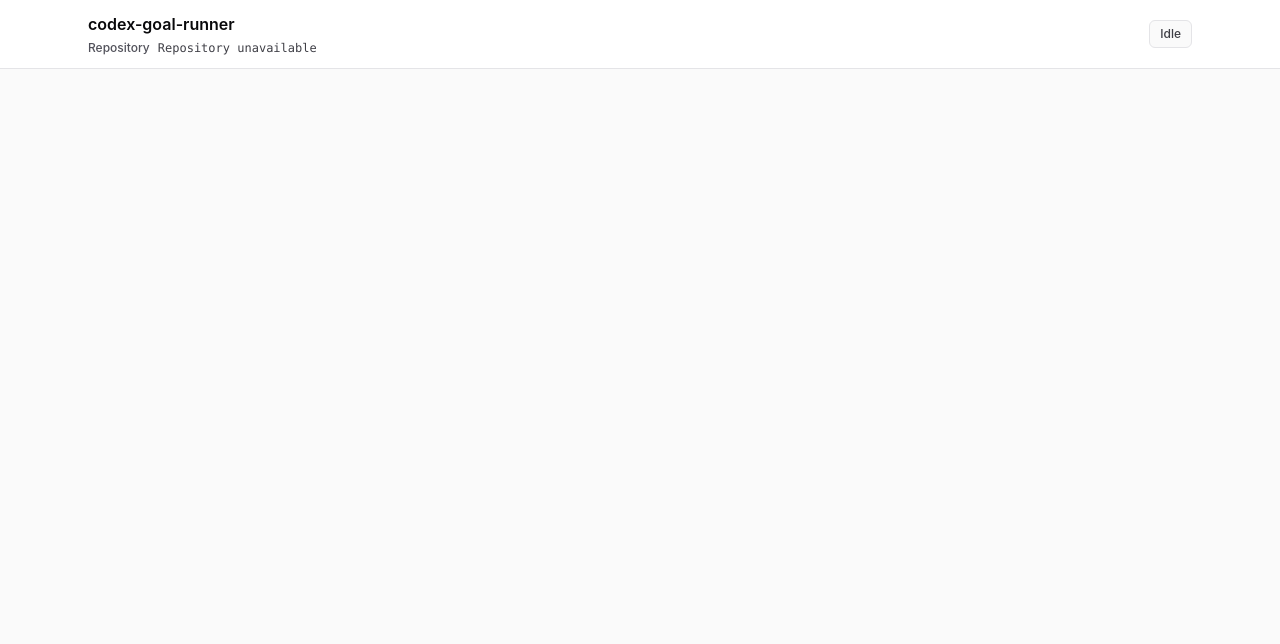
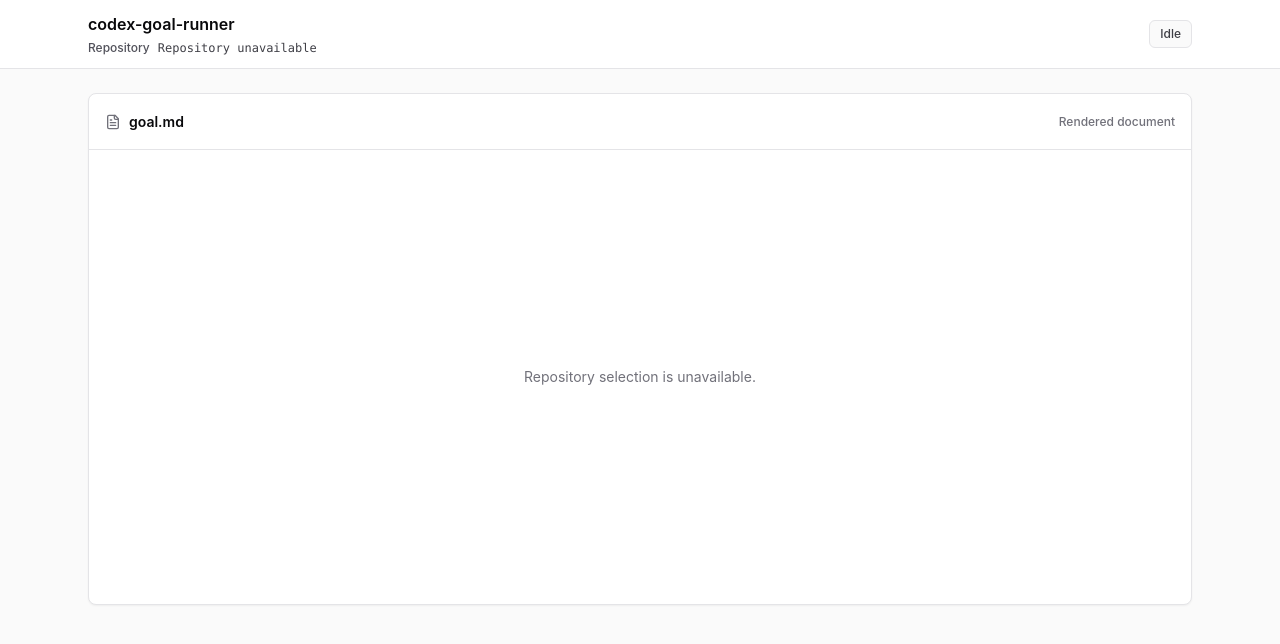
Before and after one commit to Scott-Bauman/agent-goal-runner, a React (Vite) app: page / in a window 1280 px wide. Shown: the top 644 px of the page. Built offline with nearby package versions, Linux system fonts and the light colour scheme; no server answers.

Commit message:
goal.md update

```diff
--- a/src/web/App.tsx
+++ b/src/web/App.tsx
@@ -1,4 +1,5 @@
 import { useEffect, useState } from "react";
+import { FileText } from "lucide-react";
 
 type RunnerStatus =
   | "idle"
@@ -76,6 +77,52 @@ function TopBar({
   );
 }
 
+function GoalDocumentPanel({
+  repositorySelection,
+}: {
+  repositorySelection: RepositorySelectionState;
+}) {
+  const panelMessage =
+    repositorySelection.status === "loading"
+      ? "Loading repository selection..."
+      : repositorySelection.status === "error"
+        ? "Repository selection is unavailable."
+        : repositorySelection.repositoryPath === null
+          ? "Select a repository to view its goal.md."
+          : "goal.md rendering will appear here.";
+
+  return (
+    <section
+      aria-labelledby="goal-document-title"
+      className="flex min-h-[32rem] min-w-0 flex-col rounded-lg border border-zinc-200 bg-white shadow-sm"
+    >
+      <div className="flex min-h-14 items-center justify-between gap-3 border-b border-zinc-200 px-4">
+        <div className="flex min-w-0 items-center gap-2">
+          <FileText
+            aria-hidden="true"
+            className="h-4 w-4 shrink-0 text-zinc-500"
+            strokeWidth={2}
+          />
+          <h2
+            id="goal-document-title"
+            className="truncate text-sm font-semibold text-zinc-950"
+          >
+            goal.md
+          </h2>
+        </div>
+        <span className="shrink-0 text-xs font-medium text-zinc-500">
+          Rendered document
+        </span>
+      </div>
+      <div className="flex flex-1 items-center justify-center px-4 py-10">
+        <p className="max-w-sm text-center text-sm leading-6 text-zinc-500">
+          {panelMessage}
+        </p>
+      </div>
+    </section>
+  );
+}
+
 export function App() {
   const [repositorySelection, setRepositorySelection] =
     useState<RepositorySelectionState>({
@@ -124,6 +171,9 @@ export function App() {
   return (
     <main className="min-h-screen bg-zinc-50 text-zinc-950">
       <TopBar repositorySelection={repositorySelection} status="idle" />
+      <div className="mx-auto w-full max-w-6xl px-4 py-4 sm:px-6 sm:py-6">
+        <GoalDocumentPanel repositorySelection={repositorySelection} />
+      </div>
     </main>
   );
 }
```
Also changed, not shown: 1 other file (tests, documents, lock files or other folders).
